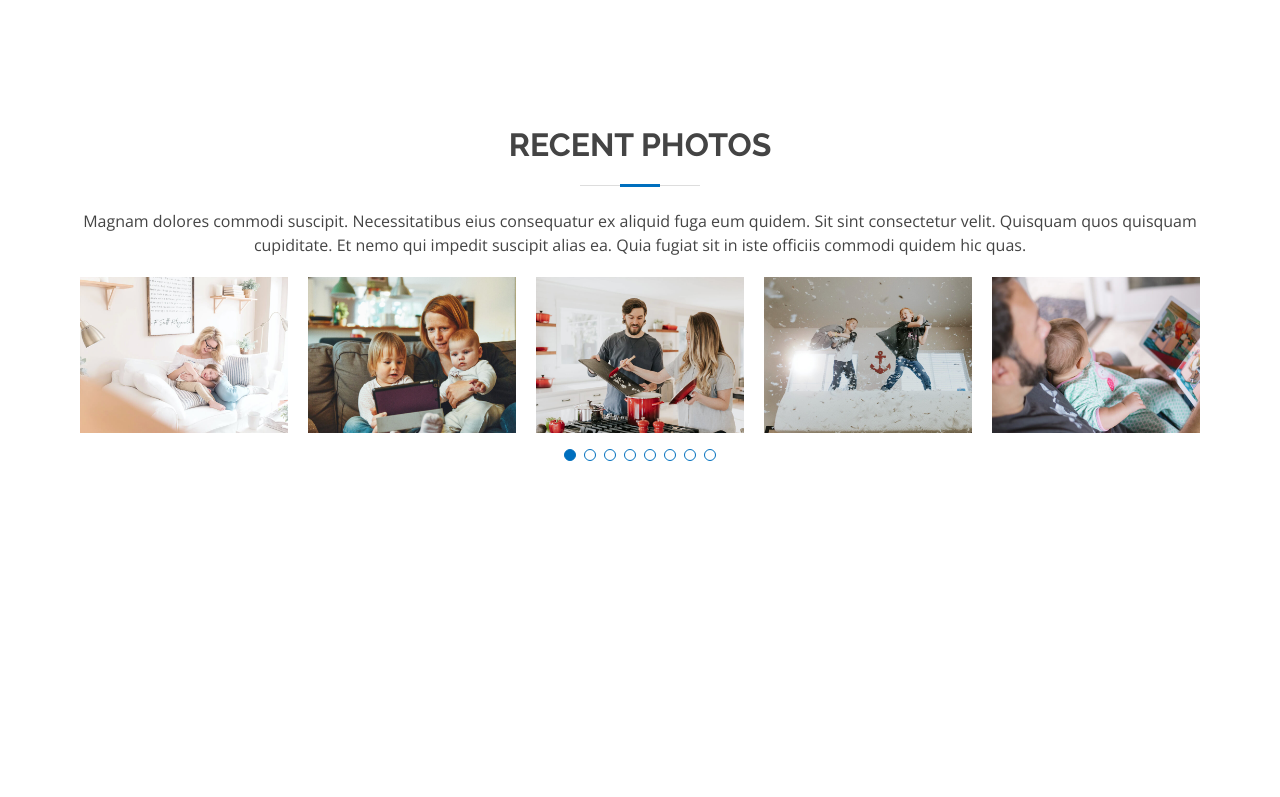
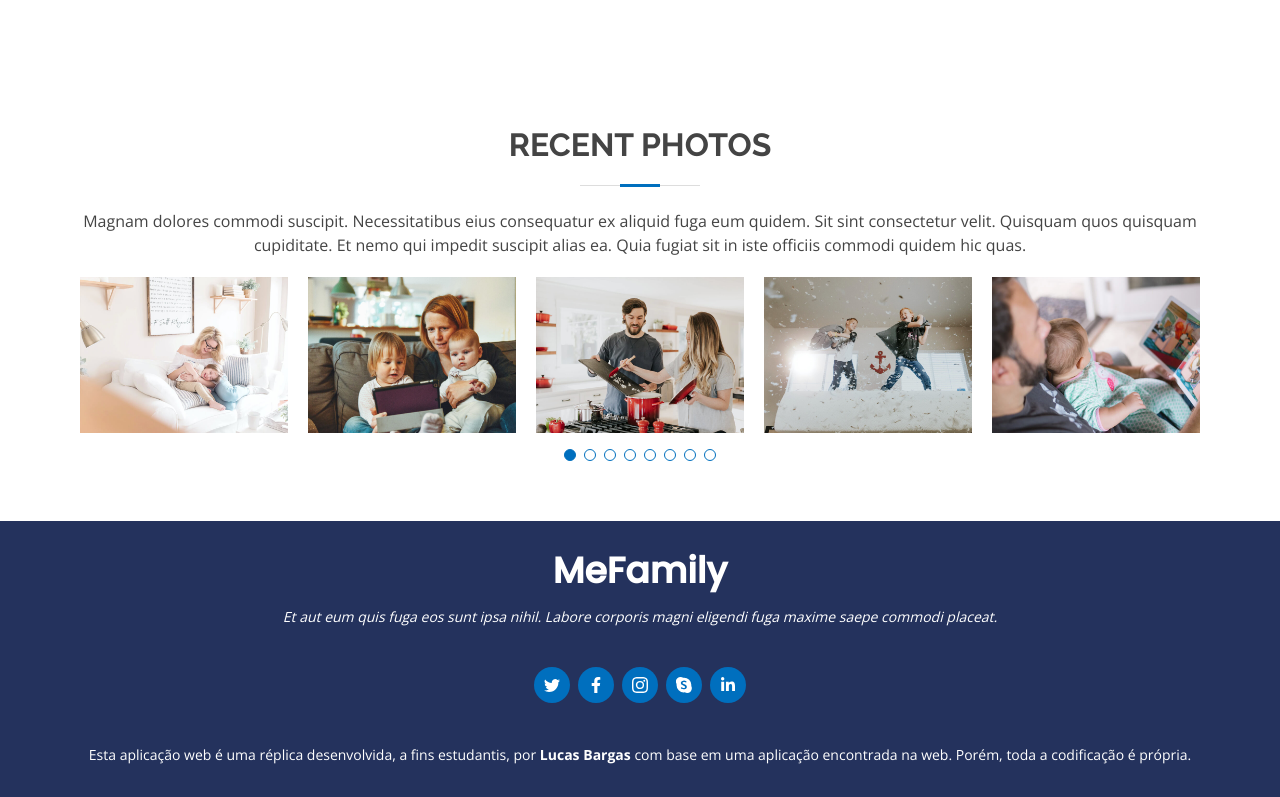
Before and after one commit to LucasBargas/projetos_tailwindcss, a React (Create React App) app in the folder me_family/: page / in a window 1280 px wide. Shown: the part 1796-2593 px from the top of the page. Before the commit the page ends 2317 px from the top, so only its background shows below. Built offline with nearby package versions, Linux system fonts and the light colour scheme.

Commit message:
Footer desenvolvido

```diff
--- a/me_family/src/App.js
+++ b/me_family/src/App.js
@@ -6,6 +6,7 @@ import Events from './pages/Events/Events';
 import Contact from './pages/Contact/Contact';
 import ButtonReturn from './layout/ButtonReturn/ButtonReturn';
 import NotFound from './pages/NotFound/NotFound';
+import Footer from './layout/Footer/Footer';
 
 const App = () => {
   return (
@@ -21,6 +22,7 @@ const App = () => {
         </Routes>
       </main>
       <ButtonReturn />
+      <Footer />
     </BrowserRouter>
   )
 }
--- /dev/null
+++ b/me_family/src/layout/Footer/Footer.js
@@ -0,0 +1,41 @@
+import { BsTwitter } from 'react-icons/bs';
+import { BsInstagram } from 'react-icons/bs';
+import { BsSkype } from 'react-icons/bs';
+import { FaFacebookF } from 'react-icons/fa';
+import { FaLinkedinIn } from 'react-icons/fa';
+
+const Footer = () => {
+  return (
+    <footer className='py-[30px] bg-dark-blue'>
+      <div className='app-space text-white font-open-sans'>
+        <div className='app-container text-center'>
+          <h3 className='font-poppins font-bold text-4xl'>MeFamily</h3>
+          <p className='italic text-sm mt-4'>Et aut eum quis fuga eos sunt ipsa nihil. Labore corporis magni eligendi fuga maxime saepe commodi placeat.</p>
+          <div className='flex justify-center flex-wrap py-10'>
+            <a className='bg-sky-blue mx-1 h-9 w-9 rounded-full flex justify-center items-center' target="_blank" href="https://twitter.com/" rel="noopener noreferrer">
+              <BsTwitter />
+            </a>
+            <a className='bg-sky-blue mx-1 h-9 w-9 rounded-full flex justify-center items-center' target="_blank" href="https://www.facebook.com/" rel="noopener noreferrer">
+              <FaFacebookF />
+            </a>
+            <a className='bg-sky-blue mx-1 h-9 w-9 rounded-full flex justify-center items-center' target="_blank" href="https://www.instagram.com/" rel="noopener noreferrer">
+              <BsInstagram />
+            </a>
+            <a className='bg-sky-blue mx-1 h-9 w-9 rounded-full flex justify-center items-center' target="_blank" href="https://www.skype.com/pt-br/" rel="noopener noreferrer">
+              <BsSkype />
+            </a>
+            <a className='bg-sky-blue mx-1 h-9 w-9 rounded-full flex justify-center items-center' target="_blank" href="https://www.linkedin.com/in/lucas-bargas-56618b16b/" rel="noopener noreferrer">
+              <FaLinkedinIn />
+            </a>
+          </div>
+
+          <div>
+            <p className="leading-6 text-sm">Esta aplicação web é uma réplica desenvolvida, a fins estudantis, por <a className="font-bold hover:underline" target="_blank" href="https://projetoslucasbargas.com/" rel="noopener noreferrer">Lucas Bargas</a> com base em uma aplicação encontrada na web. Porém, toda a codificação é própria.</p>
+          </div>
+        </div>
+      </div>
+    </footer>
+  )
+}
+
+export default Footer;
```
